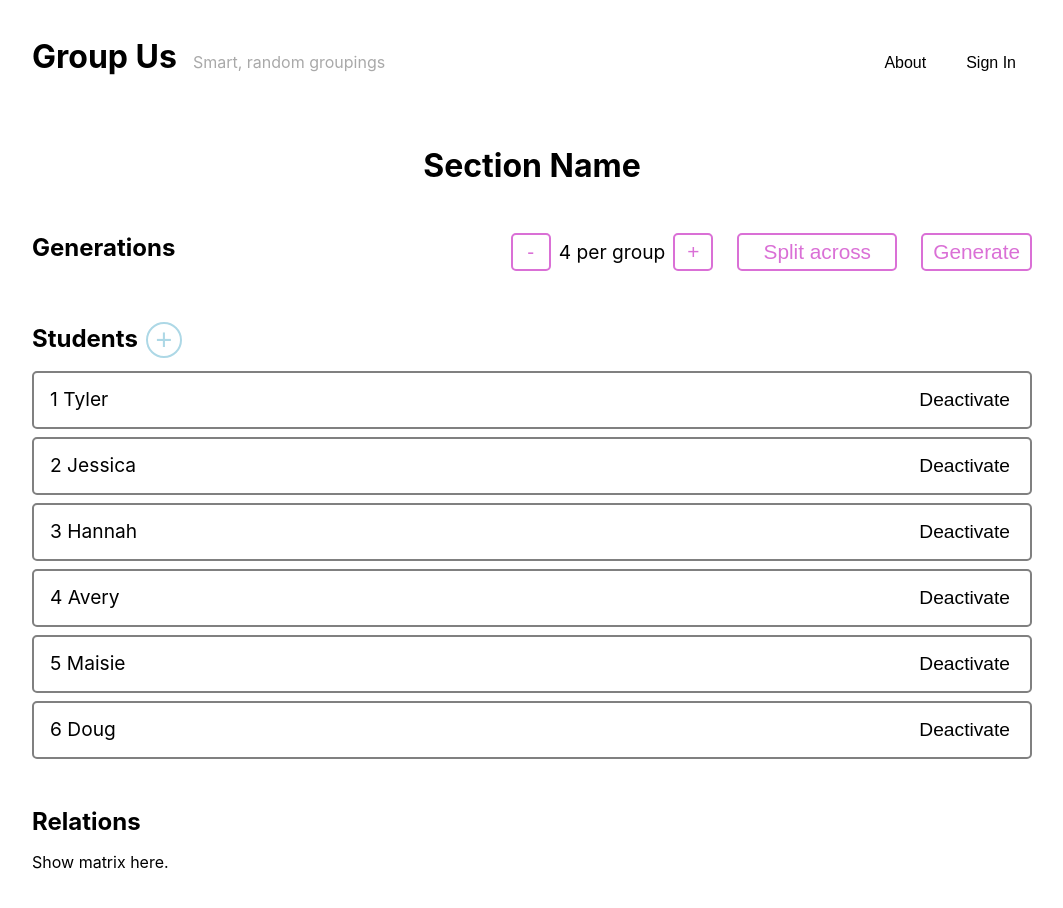
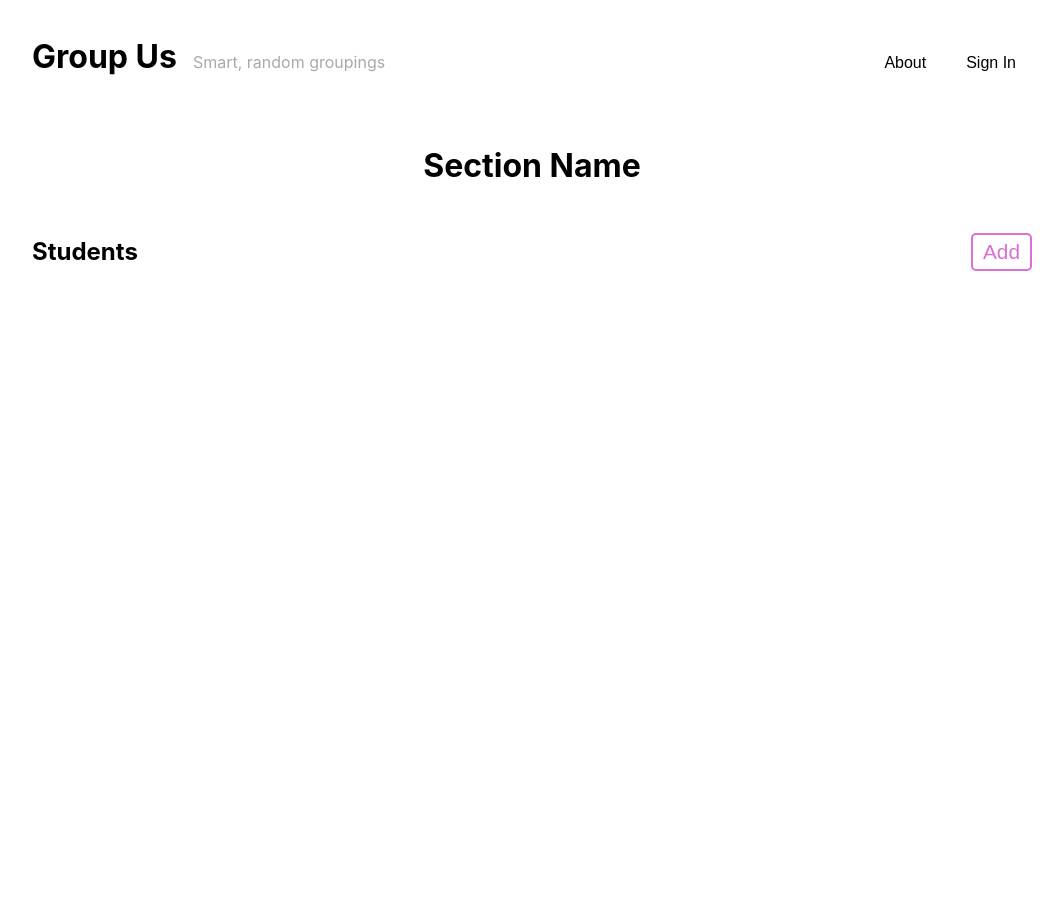
Before and after one commit to TylerAuer/groups, a React (Create React App) app: page / in a window 1280 px wide. Shown: the top 908 px of the page, without its empty margins (108-1171 px from the left). After the commit the page ends 800 px from the top, so only its background shows below. Built offline with nearby package versions, Linux system fonts and the light colour scheme.

Commit message:
make UI handle init state without students and gens

```diff
--- a/src/App.js
+++ b/src/App.js
@@ -17,7 +17,7 @@ function App() {
         <GroupList />
         <GenerationList />
         <StudentList />
-        <Relations />
+        {/* <Relations /> */}
       </div>
     </RecoilRoot>
   );
--- a/src/components/GenerationList.js
+++ b/src/components/GenerationList.js
@@ -1,8 +1,9 @@
 /** @jsx jsx */
 import { css, jsx } from '@emotion/core';
 import { colors } from '../constants/styles';
+import { useRecoilState, useRecoilValue } from 'recoil';
 import { generationState, activeGenerationId } from '../recoil/generation';
-import { useRecoilState, useRecoilValue } from 'recoil';
+import { countOfStudents } from '../recoil/student';
 import { EXTRA_OPTIONS } from '../constants/extraOptions';
 import { formatRelative } from 'date-fns';
 import Bar from './Bar';
@@ -12,8 +13,10 @@ import TextOnlyBtn from './buttons/TextOnlyBtn';
 
 const GenerationList = () => {
   const genState = useRecoilValue(generationState);
+  const studentCount = useRecoilValue(countOfStudents);
   const [active, setActive] = useRecoilState(activeGenerationId);
 
+  // Puts generations in reverse chronological order
   const generations = [...genState].reverse();
 
   const barContainerCss = css`
@@ -31,18 +34,53 @@ const GenerationList = () => {
     margin-left: 0.8rem;
   `;
 
+  const headerWithTitleCss = css`
+    display: flex;
+    flex-wrap: wrap;
+    justify-content: space-between;
+  `;
+
+  const headerJustControlsCss = css`
+    display: flex;
+    justify-content: center;
+
+    & > div {
+      flex-direction: column-reverse;
+
+      & > div,
+      & > button {
+        margin-bottom: 1rem;
+      }
+
+      & > :not(:last-child) {
+        margin-right: 0;
+      }
+    }
+  `;
+
+  const headerWithTitle = (
+    <h2 css={headerWithTitleCss}>
+      Generations <GenerationControls />
+    </h2>
+  );
+
+  const headerJustControls = (
+    <div css={headerJustControlsCss}>
+      <GenerationControls />
+    </div>
+  );
+
+  let title = null;
+
+  if (studentCount && genState.length) {
+    title = headerWithTitle;
+  } else if (studentCount) {
+    title = headerJustControls;
+  }
+
   return (
     <section id="list-of-groupings">
-      <h2
-        style={{
-          display: 'flex',
-          flexWrap: 'wrap',
-          justifyContent: 'space-between',
-        }}
-      >
-        Generations <GenerationControls />
-      </h2>
-
+      {title}
       {generations.map((g) => {
         const date = formatRelative(
           new Date(g.date_created * 1000),
--- a/src/components/StudentList.js
+++ b/src/components/StudentList.js
@@ -1,14 +1,22 @@
-import React, { useState } from 'react';
+/** @jsx jsx */
+import { css, jsx } from '@emotion/core';
+import { useState } from 'react';
 import { studentState } from '../recoil/student';
 import { useRecoilState } from 'recoil';
 import Bar from './Bar';
 import TextOnlyBtn from './buttons/TextOnlyBtn';
-import AddBtn from './buttons/AddBtn';
+import ControlBtn from './buttons/ControlBtn';
 import AddStudent from './AddStudent';
 
 const StudentList = () => {
   const [students, setStudents] = useRecoilState(studentState);
   const [addModal, setAddModal] = useState(false);
+
+  const h2Css = css`
+    display: flex;
+    align-items: center;
+    justify-content: space-between;
+  `;
 
   const addStudents = (namesArray) => {
     let id = students.length;
@@ -38,9 +46,9 @@ const StudentList = () => {
 
   return (
     <section id="student-list">
-      <h2>
+      <h2 css={h2Css}>
         Students
-        <AddBtn text="Add Student" onClick={() => setAddModal(true)} />
+        <ControlBtn text="Add" onClick={() => setAddModal(true)} />
       </h2>
       <AddStudent
         open={addModal}
--- a/src/components/buttons/AddBtn.js
+++ /dev/null
@@ -1,51 +0,0 @@
-/** @jsx jsx */
-import { css, jsx } from '@emotion/core';
-import { colors } from '../../constants/styles';
-
-const AddBtn = ({ text, onClick }) => {
-  const btnCss = css`
-    position: relative;
-    top: 3px;
-    display: inline-block;
-    padding: 0;
-
-    margin-left: 0.5rem;
-
-    border: 2px solid ${colors.secondary};
-    outline: none;
-    border-radius: 50%;
-
-    color: ${colors.secondary};
-    background-color: white;
-    transition: all 0.2s ease-in-out;
-
-    &:hover,
-    &:focus {
-      background-color: ${colors.secondary};
-      color: white;
-      cursor: pointer;
-      box-shadow: 0 5px 5px lightgrey;
-      transform: translateY(-1px);
-    }
-
-    &:active {
-      transform: translateY(1px);
-    }
-  `;
-
-  const circleCss = css`
-    width: 2rem;
-    height: 2rem;
-    text-align: center;
-    vertical-align: middle;
-    font-size: 1.8rem;
-  `;
-
-  return (
-    <button css={btnCss} onClick={onClick}>
-      <div css={circleCss}>+</div>
-    </button>
-  );
-};
-
-export default AddBtn;
--- a/src/recoil/student.js
+++ b/src/recoil/student.js
@@ -37,7 +37,7 @@ const testStub = [
 // Atoms
 export const studentState = atom({
   key: 'studentState',
-  default: testStub,
+  default: [],
 });
 
 // Count of students
```
